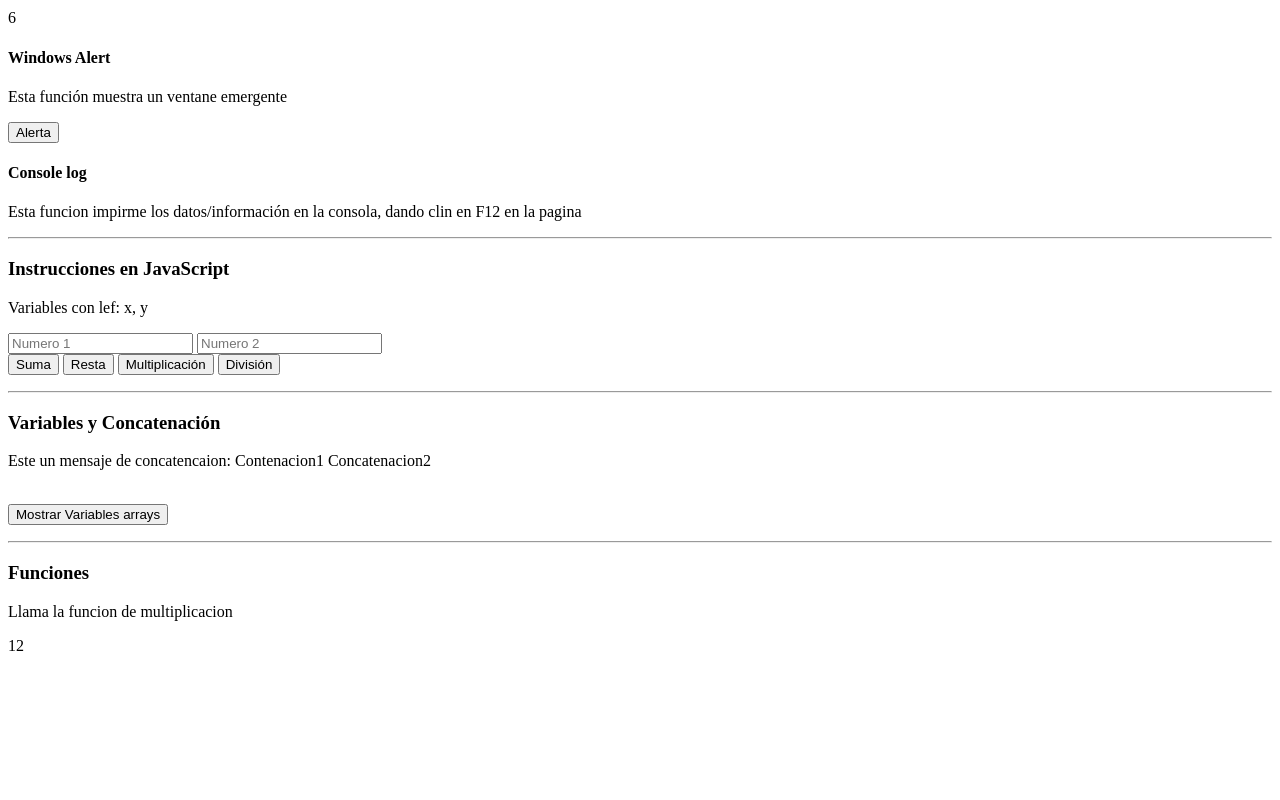
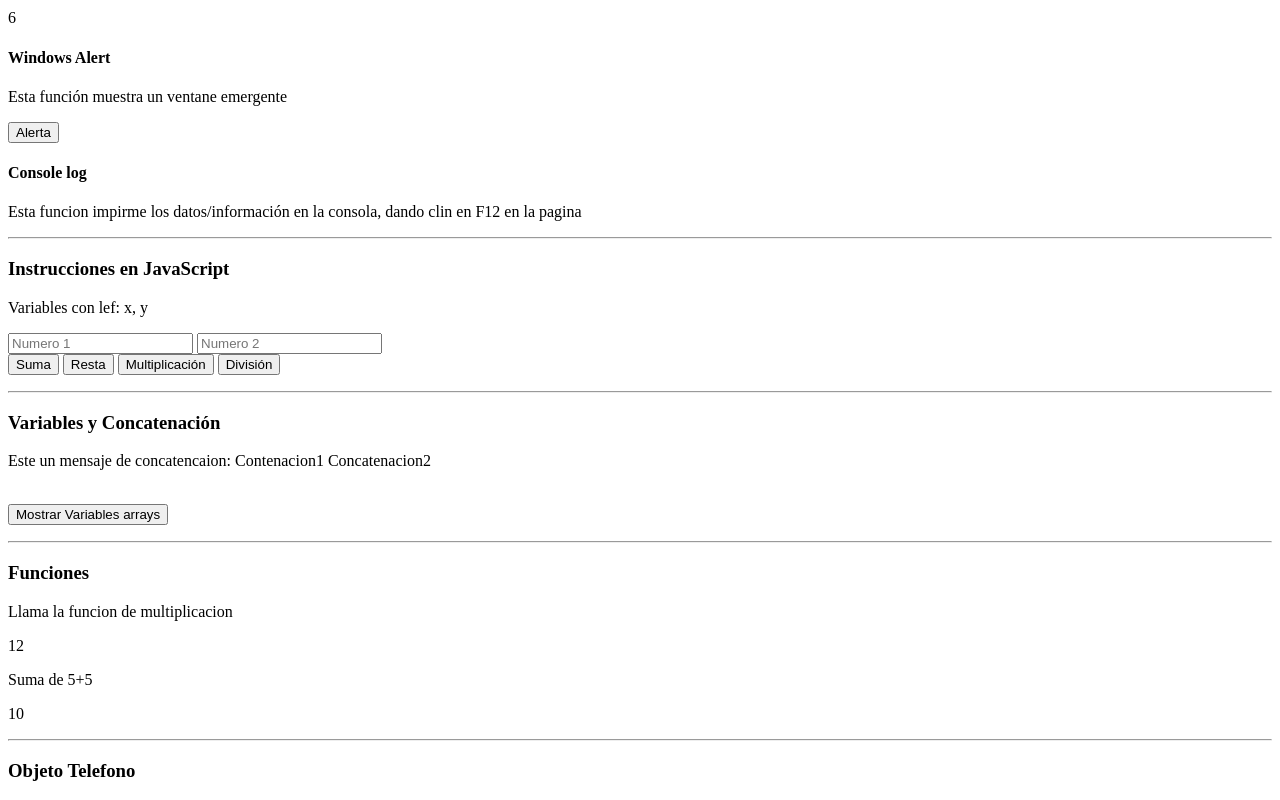
Before and after one commit to Freddyp666/Curso-de-JavaScript, a plain HTML site: page Tutoriales/Introduccion.html in a window 1280 px wide. Shown: the part 563-1363 px from the top of the page. Before the commit the page ends 1234 px from the top, so only its background shows below. Drawn offline with Linux system fonts and the light colour scheme.

Commit message:
Objetos en JavaScript

```diff
--- a/Tutoriales/Introduccion.html
+++ b/Tutoriales/Introduccion.html
@@ -72,5 +72,10 @@
     <h3>Funciones</h3>
     <p>Llama la funcion de multiplicacion</p>
     <p id="idFuncion"></p>
+    <p>Suma de 5+5</p>
+    <p id="idSuma"> </p>
+    <hr>
+    <h3>Objeto Telefono</h3>
+
 </body>
 </html>
--- a/Tutoriales/Introduccion.js
+++ b/Tutoriales/Introduccion.js
@@ -73,9 +73,28 @@ function variables(){
 
 document.addEventListener("DOMContentLoade", variables);
 
+//Funcion suma
 function myFunction(p1, p2) {
     return p1 * p2;
   }
 
   let result = myFunction(4, 3);
   document.getElementById("idFuncion").innerHTML = result;
+
+  function suma(x,y){
+    return x+y
+  }
+
+  let resulSuma=suma(5,5);
+  document.getElementById('idSuma').innerHTML=resulSuma;
+
+  //Variable del objeto
+  const objetoCelular={
+    type:"Movil",
+    color:"Negro",
+    anio:"2019",
+    sistemaOperativo:"Android",
+    version:"12",
+    ram:"8",
+    almacenamiento:"128gb"
+  };
```
